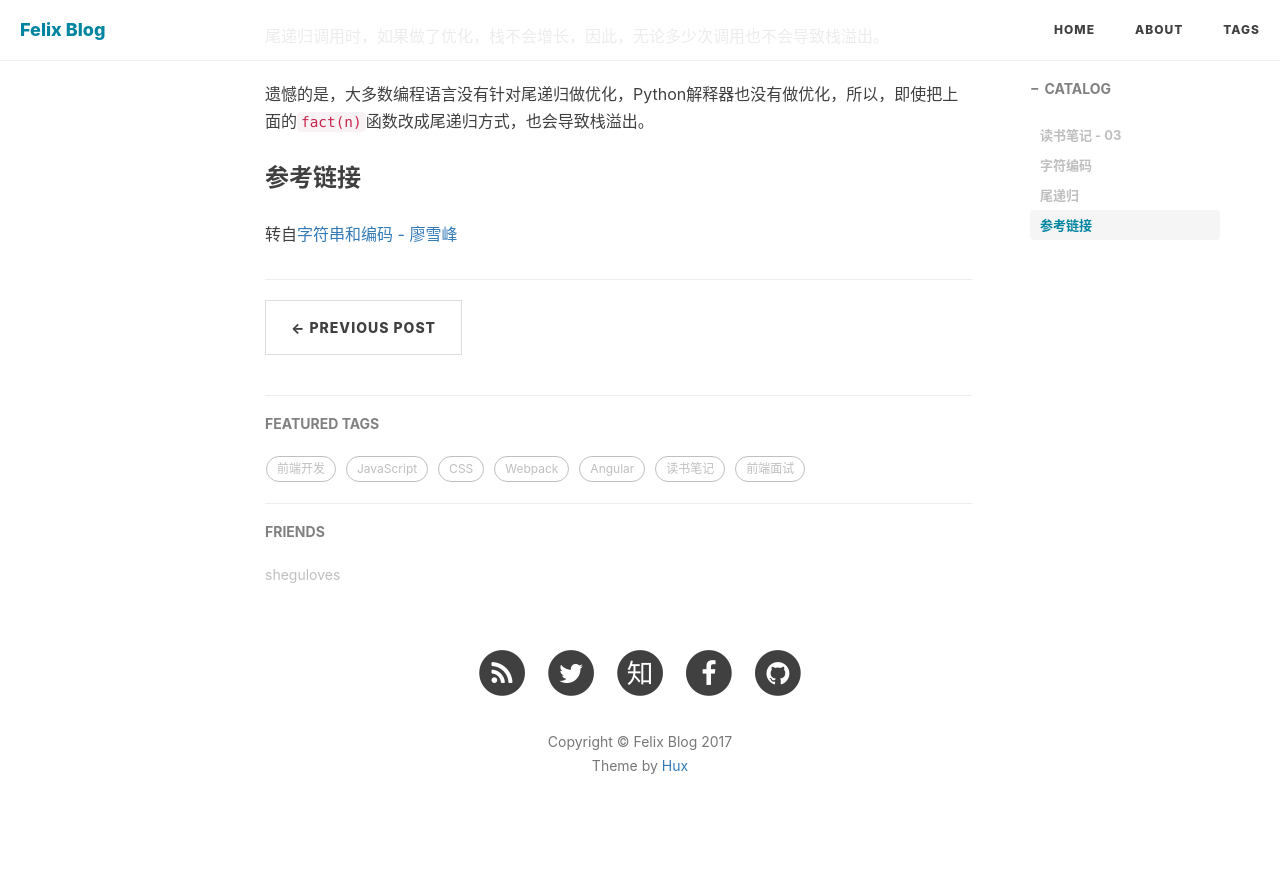
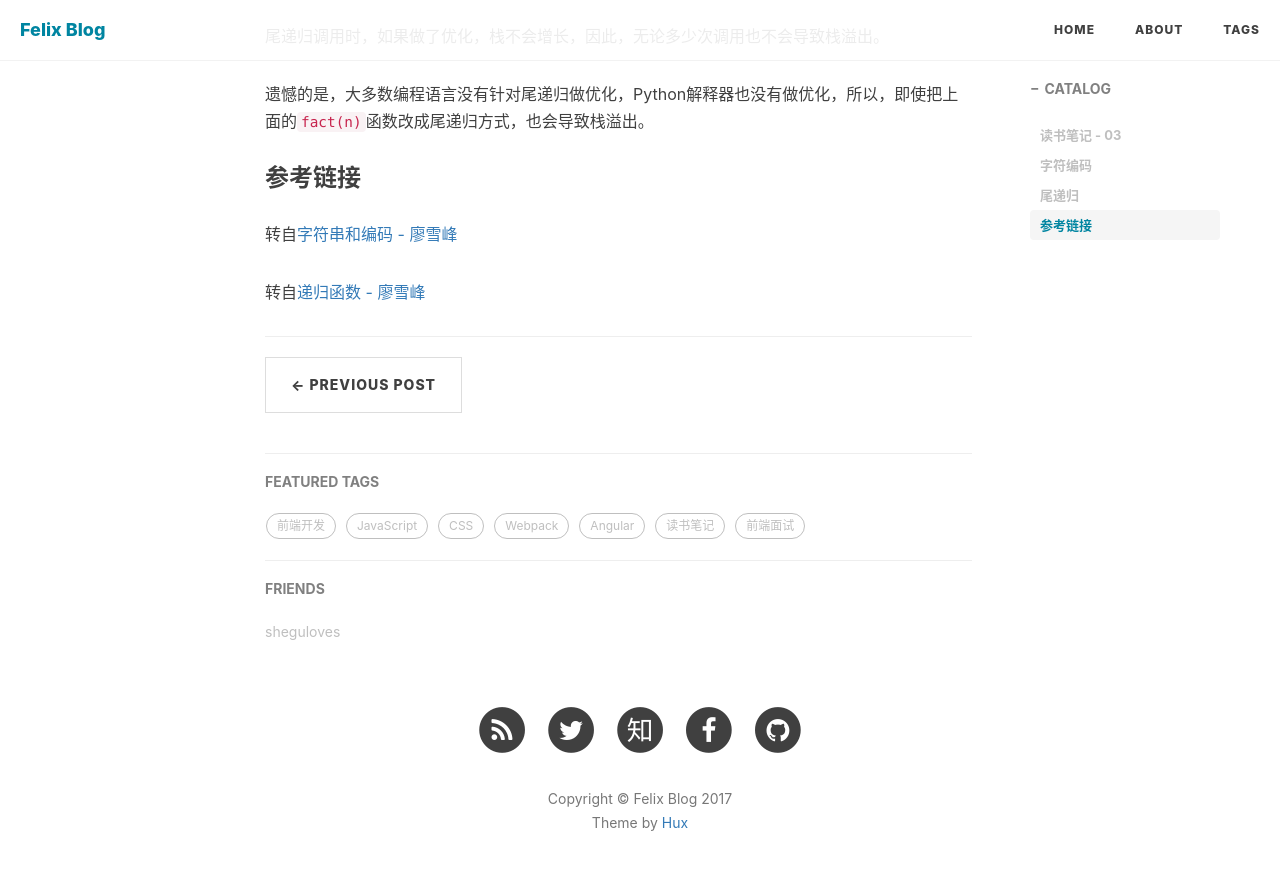
Before and after one commit to sheguloves/blog, a Jekyll site: the page built from _posts/2017-06-09-Reading-Notes-03.md, in a window 1280 px wide and 900 px high, scrolled down 5109 px. Shown: the top 870 px of the window. Built offline with Jekyll 4.4.1, drawn with Linux system fonts in a browser that asks for light colours; nearby versions of some CDN libraries; comment, search, counter and statistics services are not loaded; before the commit the page ends 5952 px from its top, so only the background shows below that.

Commit message:
Add ref in reading notes 3

```diff
--- a/_posts/2017-06-09-Reading-Notes-03.md
+++ b/_posts/2017-06-09-Reading-Notes-03.md
@@ -166,3 +166,5 @@ def fact_iter(num, product):
 ### 参考链接
 
 转自[字符串和编码 - 廖雪峰](http://www.liaoxuefeng.com/wiki/0014316089557264a6b348958f449949df42a6d3a2e542c000/001431664106267f12e9bef7ee14cf6a8776a479bdec9b9000)
+
+转自[递归函数 - 廖雪峰](http://www.liaoxuefeng.com/wiki/0014316089557264a6b348958f449949df42a6d3a2e542c000/001431756044276a15558a759ec43de8e30eb0ed169fb11000)
```
